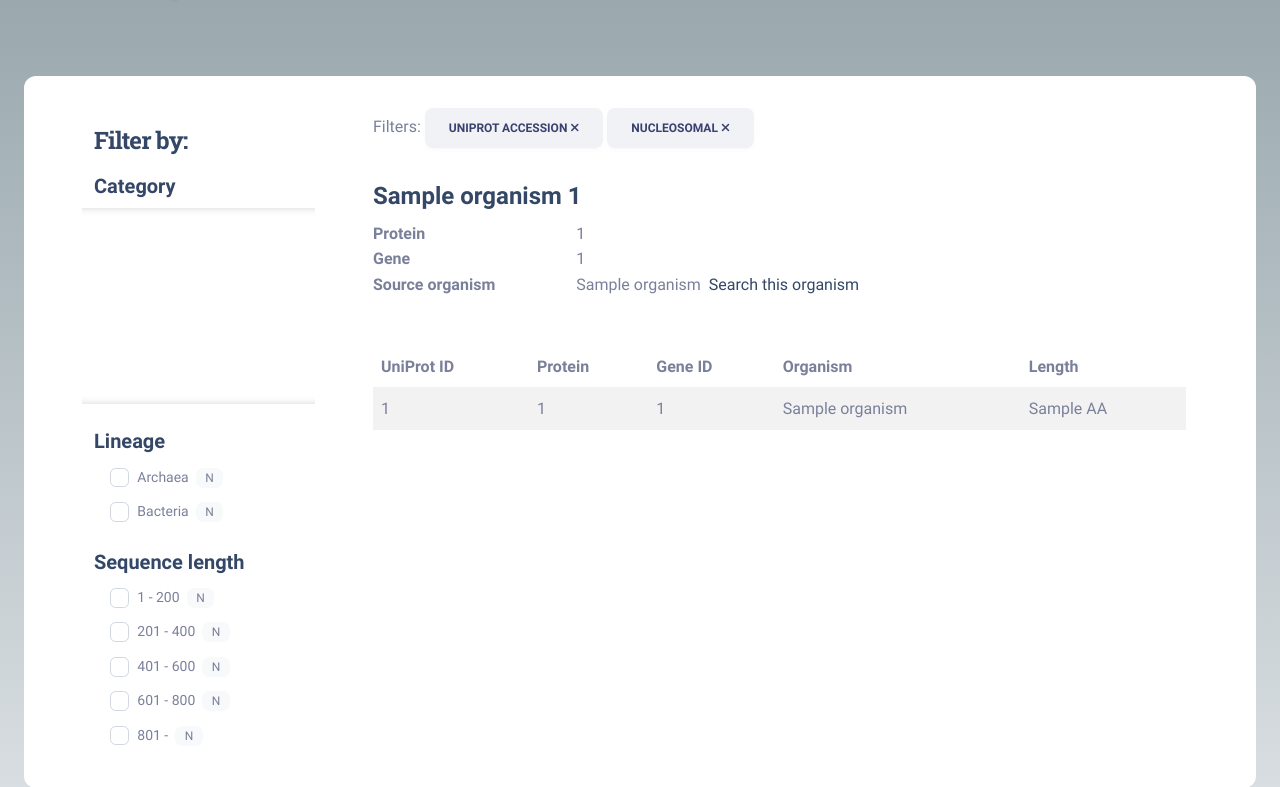
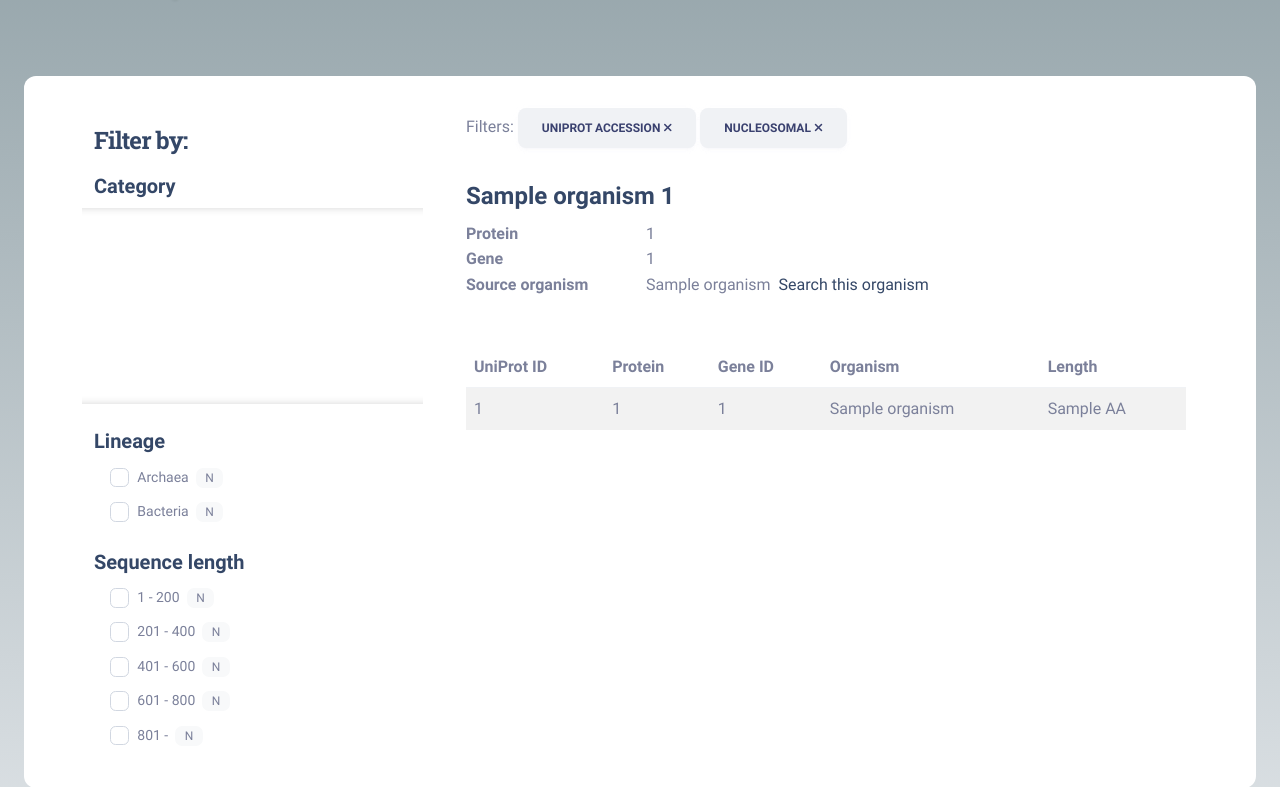
Before and after one commit to Chromatin-Organization/prohistonedb, a Flask app: template prohistonedb/templates/pages/search.html.j2 in a window 1280 px wide. Shown: the part 189-976 px from the top of the page. Run offline with Flask 3, Linux system fonts and the light colour scheme; the template is opened without the code that fills it: most values are stand-ins (such as "Sample title", 1, 10 or a date in 2020); data that the repository does not hold is empty; some libraries are stand-ins or nearby versions.

Commit message:
Facets sidebar widths fixed for long category names

```diff
--- a/prohistonedb/templates/pages/search.html.j2
+++ b/prohistonedb/templates/pages/search.html.j2
@@ -37,12 +37,12 @@
      <div class="container my-3">
             <div class="row">
                 <!-- sidebar left (search facets) -->
-                <div id="facets-container" class="col-lg-3 col-md-4 d-none d-md-block mt-3">
+                <div id="facets-container" class="col-xl-4 col-lg-5 col-md-6 d-none d-md-block mt-3">
                     <h3>Filter by:</h3>
                     <form name="filters" method="GET" action="{{ url_for('search.index') }}">
                         <div class="row mt-3 filter-category">
                             <div class="label"><h5>Category</h5></div>
-                            <div id="filter-category-container" class="col-10 ps-0 mb-2">
+                            <div id="filter-category-container" class="col-11 ps-0 mb-2">
                                 <div class="form-check">
                                     {# TODO: build options from category table #}
                                     {% for cat in categories %}
@@ -140,7 +140,7 @@
                 </div>
 
 
-                 <div class="col-lg-9 col-md-8">
+                 <div class="col-xl-8 col-lg-7 col-md-6">
 
                     {# * dummy applied filters block #}
                     <div class="d-grid gap-2 d-md-block">
```
